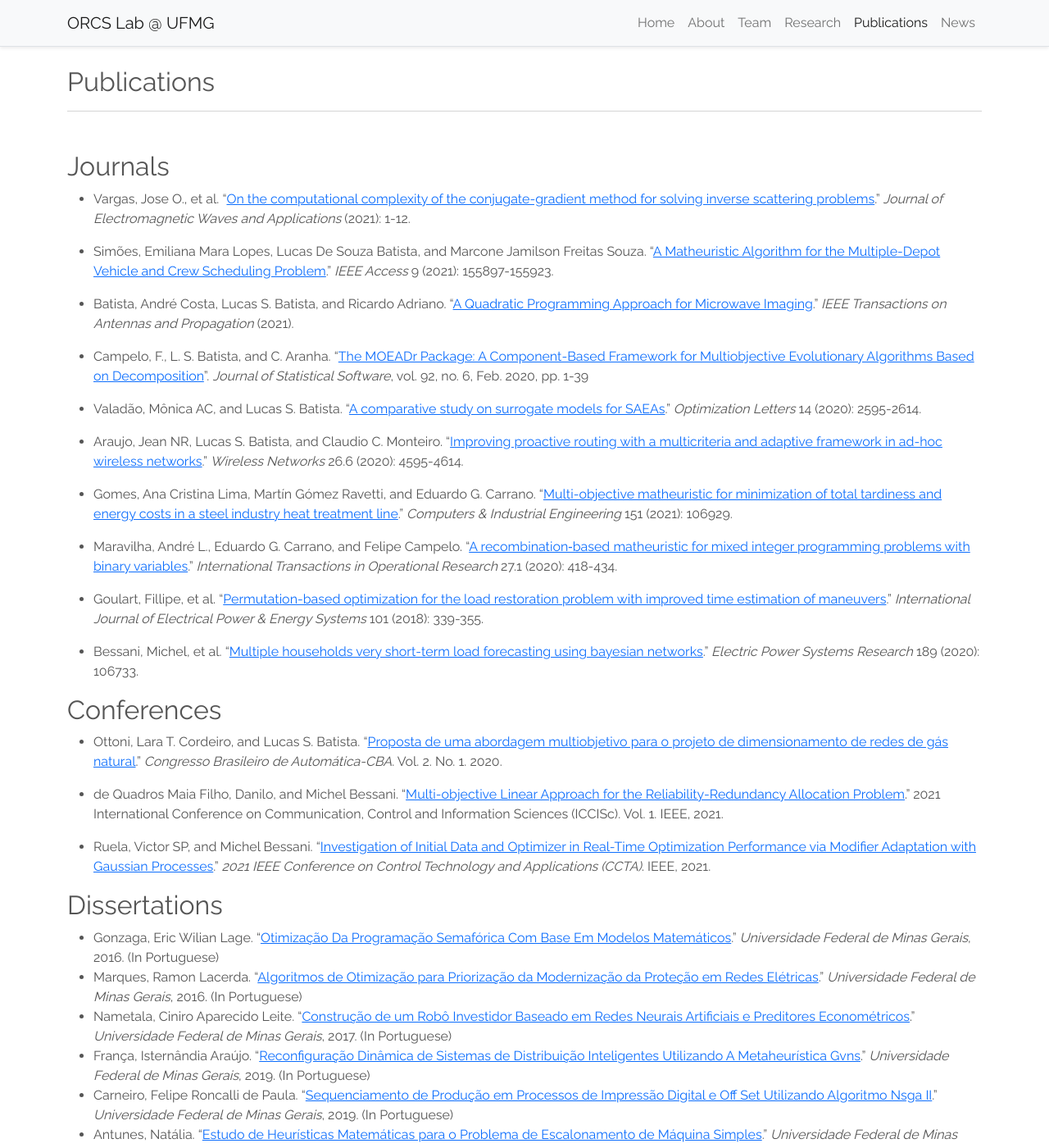
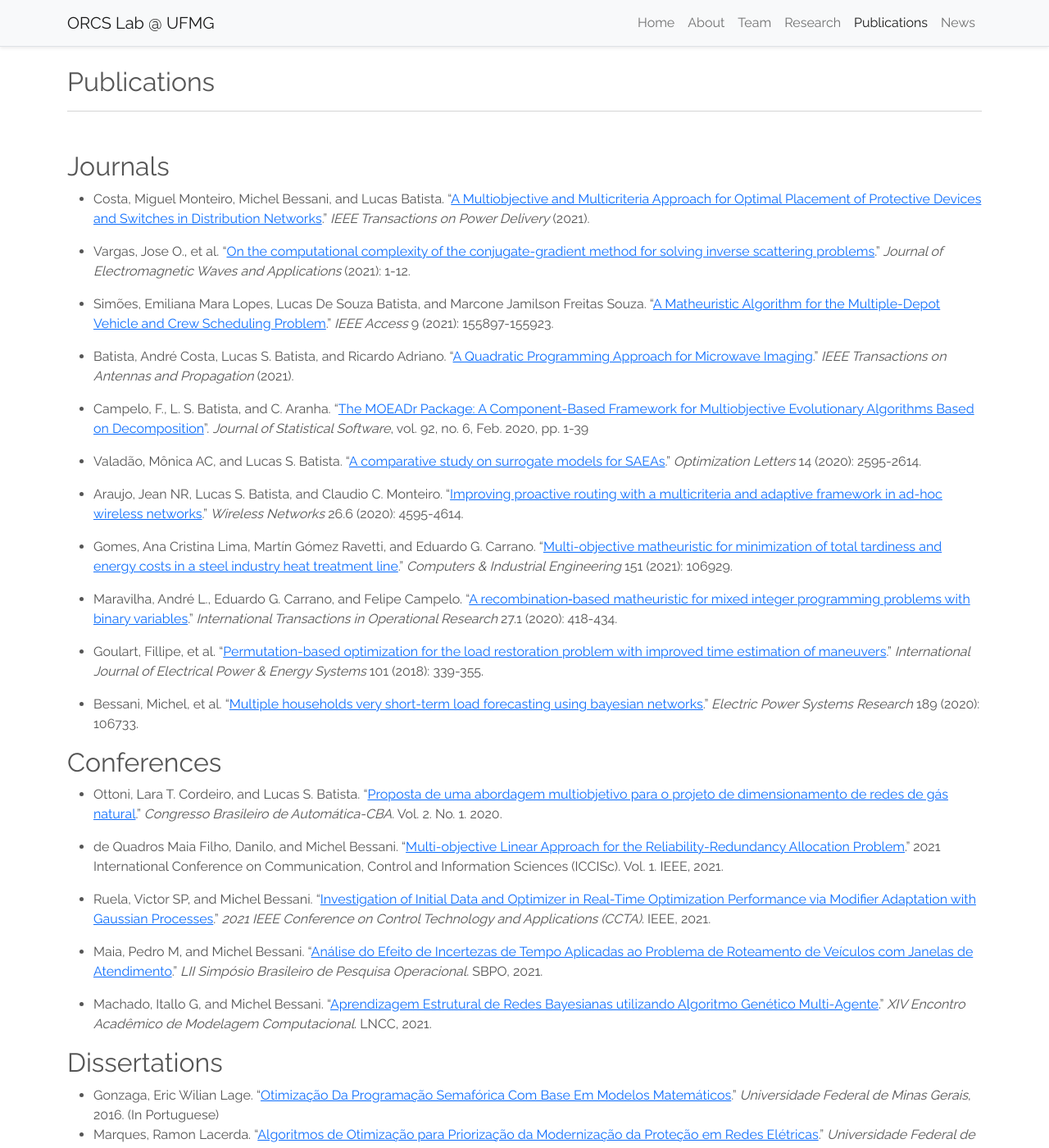
Before and after one commit to orcslab/orcslab.github.io, a Jekyll site: the page built from publications.md, in a window 1280 px wide and 1400 px high. Shown: the whole window at 82% size. Built offline with Jekyll 4.4.1, drawn with Linux system fonts in a browser that asks for light colours; nearby versions of some CDN libraries.

Commit message:
Add new and publications

```diff
--- a/publications.md
+++ b/publications.md
@@ -5,6 +5,8 @@ title: Publications
 ---
 
 ## Journals
+
+* Costa, Miguel Monteiro, Michel Bessani, and Lucas Batista. "[A Multiobjective and Multicriteria Approach for Optimal Placement of Protective Devices and Switches in Distribution Networks](https://ieeexplore.ieee.org/abstract/document/9580540)." *IEEE Transactions on Power Delivery* (2021).
 
 * Vargas, Jose O., et al. "[On the computational complexity of the conjugate-gradient method for solving inverse scattering problems](https://www.tandfonline.com/doi/abs/10.1080/09205071.2021.1946862)." *Journal of Electromagnetic Waves and Applications* (2021): 1-12.
 
@@ -34,6 +36,10 @@ title: Publications
 * de Quadros Maia Filho, Danilo, and Michel Bessani. "[Multi-objective Linear Approach for the Reliability-Redundancy Allocation Problem](https://doi.org/10.1109/ICCISc52257.2021.9484933)." 2021 International Conference on Communication, Control and Information Sciences (ICCISc). Vol. 1. IEEE, 2021.
 
 * Ruela, Victor SP, and Michel Bessani. "[Investigation of Initial Data and Optimizer in Real-Time Optimization Performance via Modifier Adaptation with Gaussian Processes](https://doi.org/10.1109/CCTA48906.2021.9658960)." *2021 IEEE Conference on Control Technology and Applications (CCTA)*. IEEE, 2021.
+
+* Maia, Pedro M, and Michel Bessani. "[Análise do Efeito de Incertezas de Tempo Aplicadas ao Problema de Roteamento de Veículos com Janelas de Atendimento](https://www.researchgate.net/publication/347982047_ANALISE_DO_EFEITO_DE_INCERTEZAS_DE_TEMPO_APLICADAS_AO_PROBLEMA_DE_ROTEAMENTO_DE_VEICULOS_COM_JANELAS_DE_ATENDIMENTO)." *LII Simpósio Brasileiro de Pesquisa Operacional*. SBPO, 2021.
+
+* Machado, Itallo G, and Michel Bessani. "[Aprendizagem Estrutural de Redes Bayesianas utilizando Algoritmo Genético Multi-Agente](https://www.researchgate.net/publication/353410843_Aprendizagem_Estrutural_de_Redes_Bayesianas_utilizando_Algoritmo_Genetico_Multi-Agente)." *XIV Encontro Acadêmico de Modelagem Computacional*. LNCC, 2021.
 
 ## Dissertations
 
```
Also changed, not shown: _posts/2022-01-17-congratulations-danilo.md (added, +11 -0 lines).
